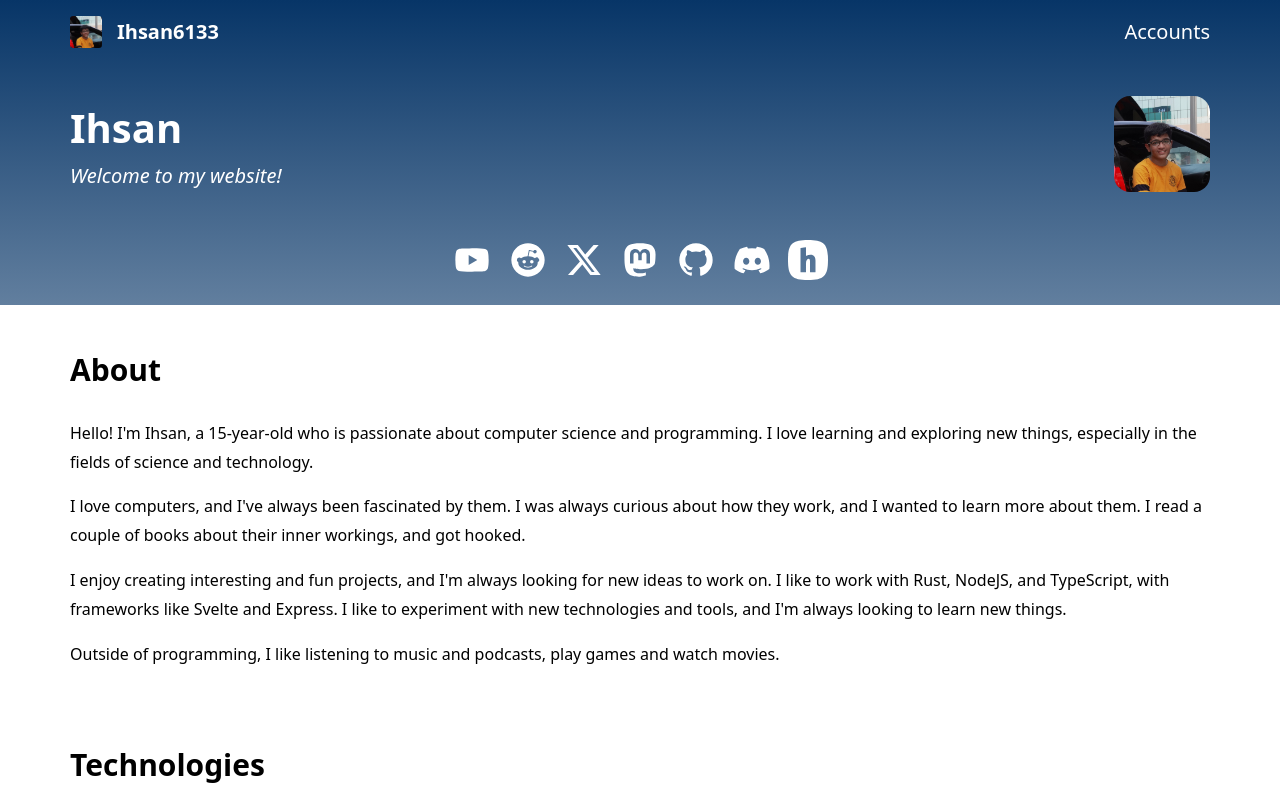
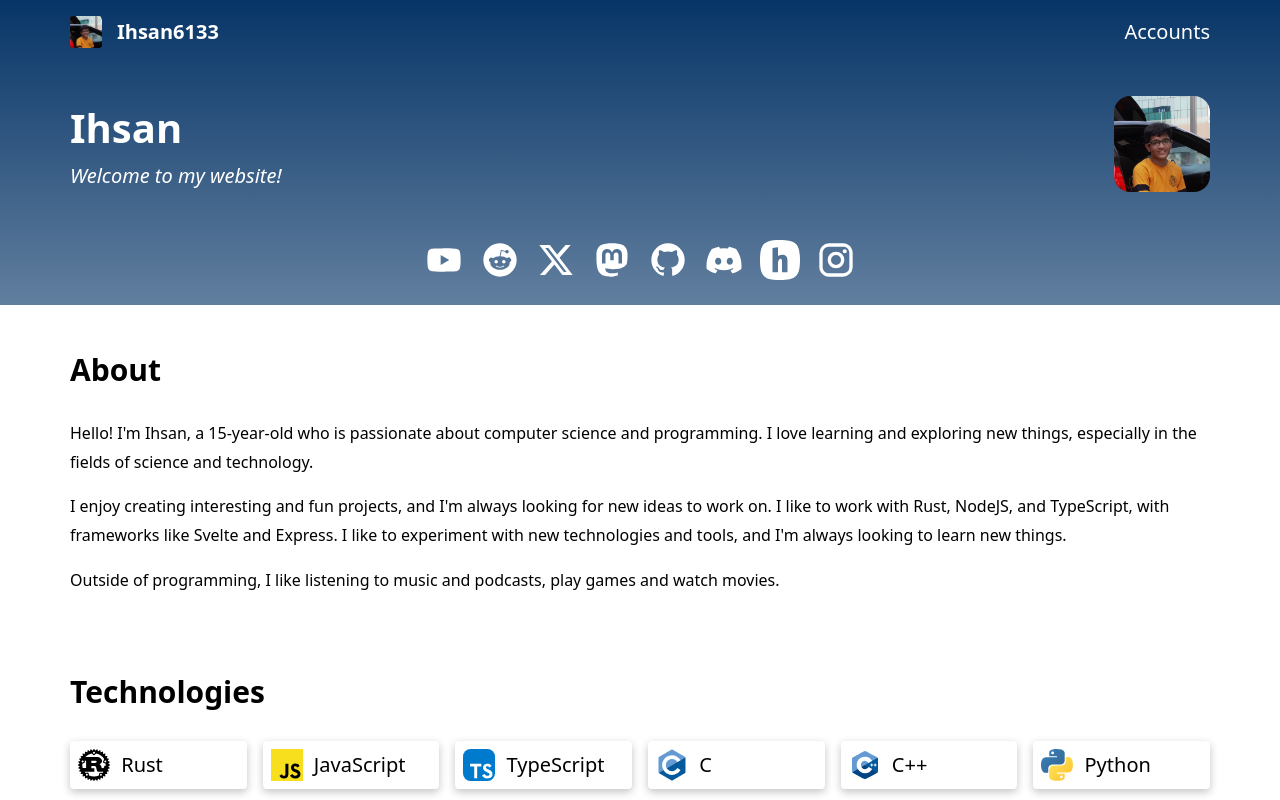
Before and after one commit to ihsan6133/ihsan6133.github.io, an Astro site: page / in a window 1280 px wide. Shown: the top 800 px of the page. Built offline with nearby package versions, Linux system fonts and the light colour scheme; Astro itself is replaced by a stand-in of ours.

Commit message:
Added instagram to profile, removed section from about

```diff
--- a/src/components/About.astro
+++ b/src/components/About.astro
@@ -10,12 +10,6 @@
             <p>
                 Hello! I'm Ihsan, a 15-year-old who is passionate about computer science and programming.
                 I love learning and exploring new things, especially in the fields of science and technology.
-            </p>
-
-            <p>
-                I love computers, and I've always been fascinated by them. I was always curious about how they work,
-                and I wanted to learn more about them. I read a couple of books about their inner workings, and got
-                hooked.
             </p>
 
             <p>
--- a/src/components/Socials.astro
+++ b/src/components/Socials.astro
@@ -8,18 +8,21 @@
     github: "https://github.com/ihsan6133",
     discord: "https://discord.com/users/728249516117196934",
     hackclub: "https://scrapbook.hackclub.com/Ihsan",
+    instagram: "https://www.instagram.com/issan.gg",
+
 }
 
 ---
 
 <ul>
-    <li><a href={socials.youtube}  title="Youtube" ><svg xmlns="http://www.w3.org/2000/svg" width="24" height="24" viewBox="0 0 24 24"><path fill="white" d="m10 15l5.19-3L10 9v6m11.56-7.83c.13.47.22 1.1.28 1.9c.07.8.1 1.49.1 2.09L22 12c0 2.19-.16 3.8-.44 4.83c-.25.9-.83 1.48-1.73 1.73c-.47.13-1.33.22-2.65.28c-1.3.07-2.49.1-3.59.1L12 19c-4.19 0-6.8-.16-7.83-.44c-.9-.25-1.48-.83-1.73-1.73c-.13-.47-.22-1.1-.28-1.9c-.07-.8-.1-1.49-.1-2.09L2 12c0-2.19.16-3.8.44-4.83c.25-.9.83-1.48 1.73-1.73c.47-.13 1.33-.22 2.65-.28c1.3-.07 2.49-.1 3.59-.1L12 5c4.19 0 6.8.16 7.83.44c.9.25 1.48.83 1.73 1.73Z"/></svg></a></li>
-    <li><a href={socials.reddit}   title="Reddit"  ><svg xmlns="http://www.w3.org/2000/svg" width="24" height="24" viewBox="0 0 24 24"><path fill="white" d="M10.75 13.04c0-.57-.47-1.04-1.04-1.04c-.57 0-1.04.47-1.04 1.04a1.04 1.04 0 1 0 2.08 0zm3.34 2.37c-.45.45-1.41.61-2.09.61s-1.64-.16-2.09-.61a.26.26 0 0 0-.38 0a.26.26 0 0 0 0 .38c.71.71 2.07.77 2.47.77c.4 0 1.76-.06 2.47-.77a.26.26 0 0 0 0-.38c-.1-.1-.27-.1-.38 0zm.2-3.41c-.57 0-1.04.47-1.04 1.04c0 .57.47 1.04 1.04 1.04s1.04-.47 1.04-1.04c0-.57-.46-1.04-1.04-1.04z"/><path fill="white" d="M12 2C6.48 2 2 6.48 2 12s4.48 10 10 10s10-4.48 10-10S17.52 2 12 2zm5.8 11.33c.02.14.03.29.03.44c0 2.24-2.61 4.06-5.83 4.06s-5.83-1.82-5.83-4.06c0-.15.01-.3.03-.44c-.51-.23-.86-.74-.86-1.33a1.455 1.455 0 0 1 2.47-1.05c1.01-.73 2.41-1.19 3.96-1.24l.74-3.49c.01-.07.05-.13.11-.16c.06-.04.13-.05.2-.04l2.42.52a1.04 1.04 0 1 1 .93 1.5c-.56 0-1.01-.44-1.04-.99l-2.17-.46l-.66 3.12c1.53.05 2.9.52 3.9 1.24a1.455 1.455 0 1 1 1.6 2.38z"/></svg>    </a></li>
-    <li><a href={socials.twitter}  title="Twitter" ><svg xmlns="http://www.w3.org/2000/svg" width="24" height="24" fill="none" viewBox="0 0 24 24"><path fill="#fff" d="M17.751 3h3.067l-6.7 7.625L22 21h-6.172l-4.833-6.293L5.464 21h-3.07l7.167-8.155L2 3h6.328l4.37 5.752L17.75 3Zm-1.076 16.172h1.7L7.404 4.732H5.58l11.094 14.44Z"/></svg></a></li>
-    <li><a href={socials.mastodon} title="Mastodon"><svg xmlns="http://www.w3.org/2000/svg" width="24" height="24" viewBox="0 0 24 24"><path fill="white" d="M20.94 14c-.28 1.41-2.44 2.96-4.97 3.26c-1.31.15-2.6.3-3.97.24c-2.25-.11-4-.54-4-.54v.62c.32 2.22 2.22 2.35 4.03 2.42c1.82.05 3.44-.46 3.44-.46l.08 1.65s-1.28.68-3.55.81c-1.25.07-2.81-.03-4.62-.5c-3.92-1.05-4.6-5.24-4.7-9.5l-.01-3.43c0-4.34 2.83-5.61 2.83-5.61C6.95 2.3 9.41 2 11.97 2h.06c2.56 0 5.02.3 6.47.96c0 0 2.83 1.27 2.83 5.61c0 0 .04 3.21-.39 5.43M18 8.91c0-1.08-.3-1.91-.85-2.56c-.56-.63-1.3-.96-2.23-.96c-1.06 0-1.87.41-2.42 1.23l-.5.88l-.5-.88c-.56-.82-1.36-1.23-2.43-1.23c-.92 0-1.66.33-2.23.96C6.29 7 6 7.83 6 8.91v5.26h2.1V9.06c0-1.06.45-1.62 1.36-1.62c1 0 1.5.65 1.5 1.93v2.79h2.07V9.37c0-1.28.5-1.93 1.51-1.93c.9 0 1.35.56 1.35 1.62v5.11H18V8.91Z"/></svg></a></li>
-    <li><a href={socials.github}   title="Github"  ><svg xmlns="http://www.w3.org/2000/svg" width="24" height="24" viewBox="0 0 24 24"><path fill="white" d="M12 2A10 10 0 0 0 2 12c0 4.42 2.87 8.17 6.84 9.5c.5.08.66-.23.66-.5v-1.69c-2.77.6-3.36-1.34-3.36-1.34c-.46-1.16-1.11-1.47-1.11-1.47c-.91-.62.07-.6.07-.6c1 .07 1.53 1.03 1.53 1.03c.87 1.52 2.34 1.07 2.91.83c.09-.65.35-1.09.63-1.34c-2.22-.25-4.55-1.11-4.55-4.92c0-1.11.38-2 1.03-2.71c-.1-.25-.45-1.29.1-2.64c0 0 .84-.27 2.75 1.02c.79-.22 1.65-.33 2.5-.33c.85 0 1.71.11 2.5.33c1.91-1.29 2.75-1.02 2.75-1.02c.55 1.35.2 2.39.1 2.64c.65.71 1.03 1.6 1.03 2.71c0 3.82-2.34 4.66-4.57 4.91c.36.31.69.92.69 1.85V21c0 .27.16.59.67.5C19.14 20.16 22 16.42 22 12A10 10 0 0 0 12 2Z"/></svg></a></li>
-    <li><a href={socials.discord}  title="Discord" ><svg xmlns="http://www.w3.org/2000/svg" width="24" height="24" viewBox="0 0 24 24"><path fill="white" d="M19.27 5.33C17.94 4.71 16.5 4.26 15 4a.09.09 0 0 0-.07.03c-.18.33-.39.76-.53 1.09a16.09 16.09 0 0 0-4.8 0c-.14-.34-.35-.76-.54-1.09c-.01-.02-.04-.03-.07-.03c-1.5.26-2.93.71-4.27 1.33c-.01 0-.02.01-.03.02c-2.72 4.07-3.47 8.03-3.1 11.95c0 .02.01.04.03.05c1.8 1.32 3.53 2.12 5.24 2.65c.03.01.06 0 .07-.02c.4-.55.76-1.13 1.07-1.74c.02-.04 0-.08-.04-.09c-.57-.22-1.11-.48-1.64-.78c-.04-.02-.04-.08-.01-.11c.11-.08.22-.17.33-.25c.02-.02.05-.02.07-.01c3.44 1.57 7.15 1.57 10.55 0c.02-.01.05-.01.07.01c.11.09.22.17.33.26c.04.03.04.09-.01.11c-.52.31-1.07.56-1.64.78c-.04.01-.05.06-.04.09c.32.61.68 1.19 1.07 1.74c.03.01.06.02.09.01c1.72-.53 3.45-1.33 5.25-2.65c.02-.01.03-.03.03-.05c.44-4.53-.73-8.46-3.1-11.95c-.01-.01-.02-.02-.04-.02zM8.52 14.91c-1.03 0-1.89-.95-1.89-2.12s.84-2.12 1.89-2.12c1.06 0 1.9.96 1.89 2.12c0 1.17-.84 2.12-1.89 2.12zm6.97 0c-1.03 0-1.89-.95-1.89-2.12s.84-2.12 1.89-2.12c1.06 0 1.9.96 1.89 2.12c0 1.17-.83 2.12-1.89 2.12z"/></svg></a></li>
-    <li><a href={socials.hackclub} title="Hackclub"><svg xmlns="http://www.w3.org/2000/svg" width="24" height="24" fill="none" viewBox="0 0 24 24"><path fill="#fff" fill-rule="evenodd" d="M24 12c0 9.6-2.4 12-12 12S0 21.6 0 12 2.4 0 12 0s12 2.4 12 12ZM10.572 4.35a.187.187 0 0 1 .219.185V9.32c0 .163.197.253.33.161.675-.462 1.521-.67 2.389-.67 2.16 0 2.99 1.418 2.99 3.625v6.79a.188.188 0 0 1-.188.187h-2.93a.188.188 0 0 1-.187-.187v-6.318c0-.974-.186-1.619-.83-1.619-.716 0-1.574 1.003-1.574 2.622v5.315a.188.188 0 0 1-.188.187H7.688a.188.188 0 0 1-.188-.187V5.03c0-.092.066-.17.156-.185l2.916-.495Z" clip-rule="evenodd"/></svg></a></li>
+    <li><a href={socials.youtube}   title="Youtube"  ><svg xmlns="http://www.w3.org/2000/svg" width="24" height="24" viewBox="0 0 24 24"><path fill="white" d="m10 15l5.19-3L10 9v6m11.56-7.83c.13.47.22 1.1.28 1.9c.07.8.1 1.49.1 2.09L22 12c0 2.19-.16 3.8-.44 4.83c-.25.9-.83 1.48-1.73 1.73c-.47.13-1.33.22-2.65.28c-1.3.07-2.49.1-3.59.1L12 19c-4.19 0-6.8-.16-7.83-.44c-.9-.25-1.48-.83-1.73-1.73c-.13-.47-.22-1.1-.28-1.9c-.07-.8-.1-1.49-.1-2.09L2 12c0-2.19.16-3.8.44-4.83c.25-.9.83-1.48 1.73-1.73c.47-.13 1.33-.22 2.65-.28c1.3-.07 2.49-.1 3.59-.1L12 5c4.19 0 6.8.16 7.83.44c.9.25 1.48.83 1.73 1.73Z"/></svg></a></li>
+    <li><a href={socials.reddit}    title="Reddit"   ><svg xmlns="http://www.w3.org/2000/svg" width="24" height="24" viewBox="0 0 24 24"><path fill="white" d="M10.75 13.04c0-.57-.47-1.04-1.04-1.04c-.57 0-1.04.47-1.04 1.04a1.04 1.04 0 1 0 2.08 0zm3.34 2.37c-.45.45-1.41.61-2.09.61s-1.64-.16-2.09-.61a.26.26 0 0 0-.38 0a.26.26 0 0 0 0 .38c.71.71 2.07.77 2.47.77c.4 0 1.76-.06 2.47-.77a.26.26 0 0 0 0-.38c-.1-.1-.27-.1-.38 0zm.2-3.41c-.57 0-1.04.47-1.04 1.04c0 .57.47 1.04 1.04 1.04s1.04-.47 1.04-1.04c0-.57-.46-1.04-1.04-1.04z"/><path fill="white" d="M12 2C6.48 2 2 6.48 2 12s4.48 10 10 10s10-4.48 10-10S17.52 2 12 2zm5.8 11.33c.02.14.03.29.03.44c0 2.24-2.61 4.06-5.83 4.06s-5.83-1.82-5.83-4.06c0-.15.01-.3.03-.44c-.51-.23-.86-.74-.86-1.33a1.455 1.455 0 0 1 2.47-1.05c1.01-.73 2.41-1.19 3.96-1.24l.74-3.49c.01-.07.05-.13.11-.16c.06-.04.13-.05.2-.04l2.42.52a1.04 1.04 0 1 1 .93 1.5c-.56 0-1.01-.44-1.04-.99l-2.17-.46l-.66 3.12c1.53.05 2.9.52 3.9 1.24a1.455 1.455 0 1 1 1.6 2.38z"/></svg>    </a></li>
+    <li><a href={socials.twitter}   title="Twitter"  ><svg xmlns="http://www.w3.org/2000/svg" width="24" height="24" fill="none" viewBox="0 0 24 24"><path fill="#fff" d="M17.751 3h3.067l-6.7 7.625L22 21h-6.172l-4.833-6.293L5.464 21h-3.07l7.167-8.155L2 3h6.328l4.37 5.752L17.75 3Zm-1.076 16.172h1.7L7.404 4.732H5.58l11.094 14.44Z"/></svg></a></li>
+    <li><a href={socials.mastodon}  title="Mastodon" ><svg xmlns="http://www.w3.org/2000/svg" width="24" height="24" viewBox="0 0 24 24"><path fill="white" d="M20.94 14c-.28 1.41-2.44 2.96-4.97 3.26c-1.31.15-2.6.3-3.97.24c-2.25-.11-4-.54-4-.54v.62c.32 2.22 2.22 2.35 4.03 2.42c1.82.05 3.44-.46 3.44-.46l.08 1.65s-1.28.68-3.55.81c-1.25.07-2.81-.03-4.62-.5c-3.92-1.05-4.6-5.24-4.7-9.5l-.01-3.43c0-4.34 2.83-5.61 2.83-5.61C6.95 2.3 9.41 2 11.97 2h.06c2.56 0 5.02.3 6.47.96c0 0 2.83 1.27 2.83 5.61c0 0 .04 3.21-.39 5.43M18 8.91c0-1.08-.3-1.91-.85-2.56c-.56-.63-1.3-.96-2.23-.96c-1.06 0-1.87.41-2.42 1.23l-.5.88l-.5-.88c-.56-.82-1.36-1.23-2.43-1.23c-.92 0-1.66.33-2.23.96C6.29 7 6 7.83 6 8.91v5.26h2.1V9.06c0-1.06.45-1.62 1.36-1.62c1 0 1.5.65 1.5 1.93v2.79h2.07V9.37c0-1.28.5-1.93 1.51-1.93c.9 0 1.35.56 1.35 1.62v5.11H18V8.91Z"/></svg></a></li>
+    <li><a href={socials.github}    title="Github"   ><svg xmlns="http://www.w3.org/2000/svg" width="24" height="24" viewBox="0 0 24 24"><path fill="white" d="M12 2A10 10 0 0 0 2 12c0 4.42 2.87 8.17 6.84 9.5c.5.08.66-.23.66-.5v-1.69c-2.77.6-3.36-1.34-3.36-1.34c-.46-1.16-1.11-1.47-1.11-1.47c-.91-.62.07-.6.07-.6c1 .07 1.53 1.03 1.53 1.03c.87 1.52 2.34 1.07 2.91.83c.09-.65.35-1.09.63-1.34c-2.22-.25-4.55-1.11-4.55-4.92c0-1.11.38-2 1.03-2.71c-.1-.25-.45-1.29.1-2.64c0 0 .84-.27 2.75 1.02c.79-.22 1.65-.33 2.5-.33c.85 0 1.71.11 2.5.33c1.91-1.29 2.75-1.02 2.75-1.02c.55 1.35.2 2.39.1 2.64c.65.71 1.03 1.6 1.03 2.71c0 3.82-2.34 4.66-4.57 4.91c.36.31.69.92.69 1.85V21c0 .27.16.59.67.5C19.14 20.16 22 16.42 22 12A10 10 0 0 0 12 2Z"/></svg></a></li>
+    <li><a href={socials.discord}   title="Discord"  ><svg xmlns="http://www.w3.org/2000/svg" width="24" height="24" viewBox="0 0 24 24"><path fill="white" d="M19.27 5.33C17.94 4.71 16.5 4.26 15 4a.09.09 0 0 0-.07.03c-.18.33-.39.76-.53 1.09a16.09 16.09 0 0 0-4.8 0c-.14-.34-.35-.76-.54-1.09c-.01-.02-.04-.03-.07-.03c-1.5.26-2.93.71-4.27 1.33c-.01 0-.02.01-.03.02c-2.72 4.07-3.47 8.03-3.1 11.95c0 .02.01.04.03.05c1.8 1.32 3.53 2.12 5.24 2.65c.03.01.06 0 .07-.02c.4-.55.76-1.13 1.07-1.74c.02-.04 0-.08-.04-.09c-.57-.22-1.11-.48-1.64-.78c-.04-.02-.04-.08-.01-.11c.11-.08.22-.17.33-.25c.02-.02.05-.02.07-.01c3.44 1.57 7.15 1.57 10.55 0c.02-.01.05-.01.07.01c.11.09.22.17.33.26c.04.03.04.09-.01.11c-.52.31-1.07.56-1.64.78c-.04.01-.05.06-.04.09c.32.61.68 1.19 1.07 1.74c.03.01.06.02.09.01c1.72-.53 3.45-1.33 5.25-2.65c.02-.01.03-.03.03-.05c.44-4.53-.73-8.46-3.1-11.95c-.01-.01-.02-.02-.04-.02zM8.52 14.91c-1.03 0-1.89-.95-1.89-2.12s.84-2.12 1.89-2.12c1.06 0 1.9.96 1.89 2.12c0 1.17-.84 2.12-1.89 2.12zm6.97 0c-1.03 0-1.89-.95-1.89-2.12s.84-2.12 1.89-2.12c1.06 0 1.9.96 1.89 2.12c0 1.17-.83 2.12-1.89 2.12z"/></svg></a></li>
+    <li><a href={socials.hackclub}  title="Hackclub" ><svg xmlns="http://www.w3.org/2000/svg" width="24" height="24" fill="none" viewBox="0 0 24 24"><path fill="#fff" fill-rule="evenodd" d="M24 12c0 9.6-2.4 12-12 12S0 21.6 0 12 2.4 0 12 0s12 2.4 12 12ZM10.572 4.35a.187.187 0 0 1 .219.185V9.32c0 .163.197.253.33.161.675-.462 1.521-.67 2.389-.67 2.16 0 2.99 1.418 2.99 3.625v6.79a.188.188 0 0 1-.188.187h-2.93a.188.188 0 0 1-.187-.187v-6.318c0-.974-.186-1.619-.83-1.619-.716 0-1.574 1.003-1.574 2.622v5.315a.188.188 0 0 1-.188.187H7.688a.188.188 0 0 1-.188-.187V5.03c0-.092.066-.17.156-.185l2.916-.495Z" clip-rule="evenodd"/></svg></a></li>
+    <li><a href={socials.instagram} title="Instagram"><svg xmlns="http://www.w3.org/2000/svg" width="24" height="24" viewBox="0 0 24 24"><path fill="white" d="M7.8 2h8.4C19.4 2 22 4.6 22 7.8v8.4a5.8 5.8 0 0 1-5.8 5.8H7.8C4.6 22 2 19.4 2 16.2V7.8A5.8 5.8 0 0 1 7.8 2m-.2 2A3.6 3.6 0 0 0 4 7.6v8.8C4 18.39 5.61 20 7.6 20h8.8a3.6 3.6 0 0 0 3.6-3.6V7.6C20 5.61 18.39 4 16.4 4H7.6m9.65 1.5a1.25 1.25 0 0 1 1.25 1.25A1.25 1.25 0 0 1 17.25 8A1.25 1.25 0 0 1 16 6.75a1.25 1.25 0 0 1 1.25-1.25M12 7a5 5 0 0 1 5 5a5 5 0 0 1-5 5a5 5 0 0 1-5-5a5 5 0 0 1 5-5m0 2a3 3 0 0 0-3 3a3 3 0 0 0 3 3a3 3 0 0 0 3-3a3 3 0 0 0-3-3Z"/></svg></a></li>
 </ul>
 
 <style>
```
